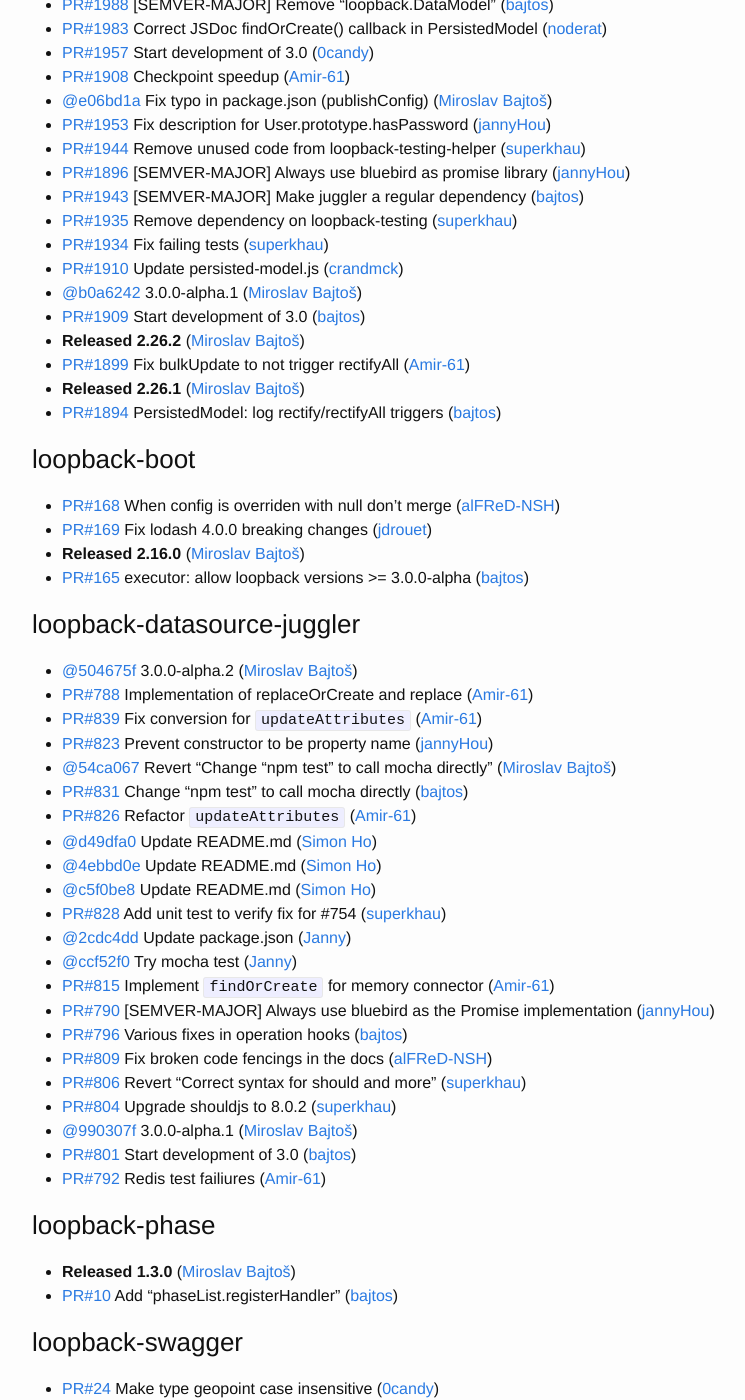
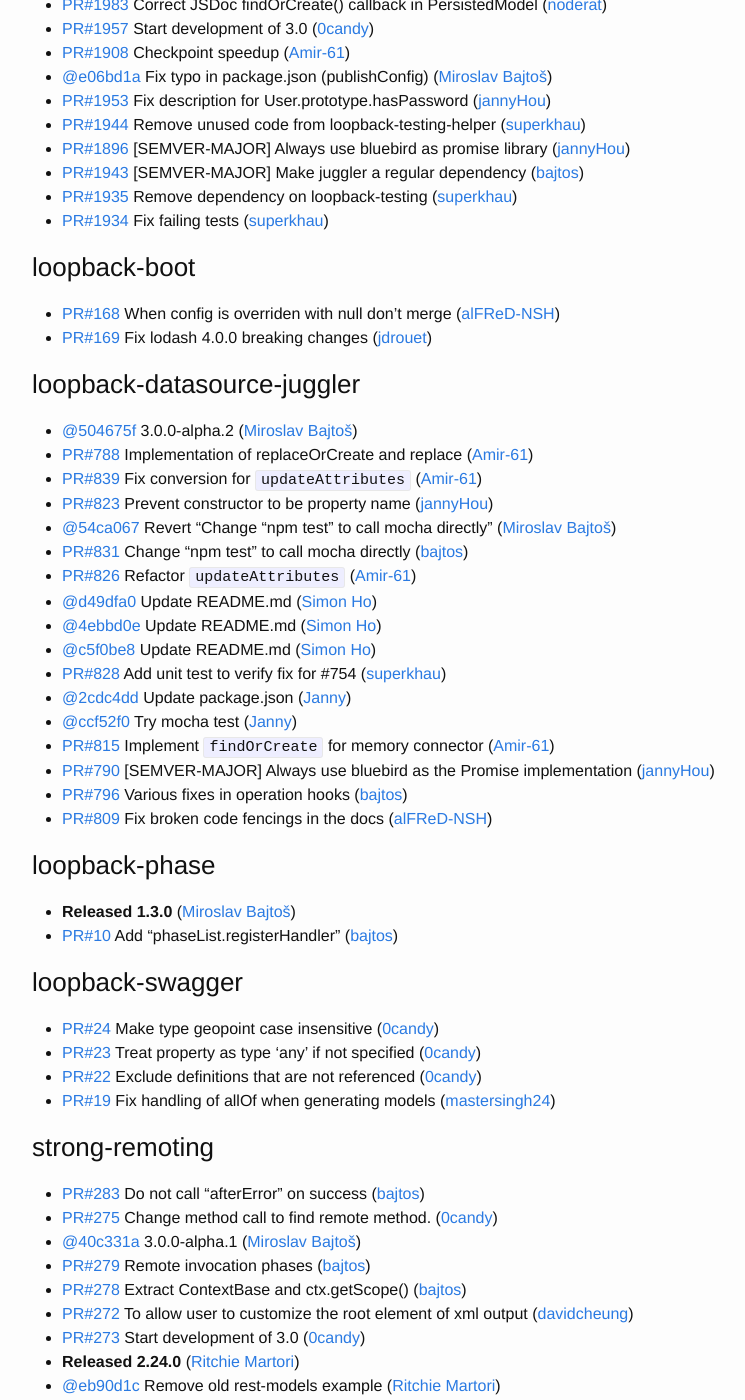
Before and after one commit to strongloop/loopback, a Jekyll site: the page built from index.md, in a window 1280 px wide and 1400 px high, scrolled down 701 px. Shown: the whole window, without its empty margins (238-983 px from the left). Built offline with Jekyll 4.4.1, drawn with Linux system fonts in a browser that asks for light colours; some of the changed text lies outside the part shown.

Commit message:
Update changelog

```diff
--- a/index.md
+++ b/index.md
@@ -13,11 +13,10 @@
  * [PR#134](https://github.com/strongloop/generator-loopback/pull/134) Fix ci timeout error. ([0candy](https://github.com/0candy))
  * [PR#121](https://github.com/strongloop/generator-loopback/pull/121) Add command line printing swagger definition to loopback ([0candy](https://github.com/0candy))
  * [PR#132](https://github.com/strongloop/generator-loopback/pull/132) Use shared function ([jannyHou](https://github.com/jannyHou))
- * [PR#130](https://github.com/strongloop/generator-loopback/pull/130) Remove slc:loopback-example ([0candy](https://github.com/0candy))
 
 
 ### loopback
- * [@0e63796](https://github.com/strongloop/loopback/commit/0e637962d5a87670180ae0b776b505531f90e4d8) Use new strong-remoting API ([Candy](https://github.com/0candy))
+ * [PR#2039](https://github.com/strongloop/loopback/pull/2039) Use new strong-remoting API ([0candy](https://github.com/0candy))
  * [@782e897](https://github.com/strongloop/loopback/commit/782e89758e8583b862f7428eac3bd5ebcf8e6ec1) test: remove forgotten console.trace logs ([Miroslav Bajtoš](https://github.com/bajtos))
  * [PR#2036](https://github.com/strongloop/loopback/pull/2036) Fix race conditions in unit tests ([bajtos](https://github.com/bajtos))
  * [PR#2035](https://github.com/strongloop/loopback/pull/2035) test: remove errant console.log from test ([rmg](https://github.com/rmg))
@@ -36,20 +35,11 @@
  * [PR#1943](https://github.com/strongloop/loopback/pull/1943) [SEMVER-MAJOR] Make juggler a regular dependency ([bajtos](https://github.com/bajtos))
  * [PR#1935](https://github.com/strongloop/loopback/pull/1935) Remove dependency on loopback-testing ([superkhau](https://github.com/superkhau))
  * [PR#1934](https://github.com/strongloop/loopback/pull/1934) Fix failing tests ([superkhau](https://github.com/superkhau))
- * [PR#1910](https://github.com/strongloop/loopback/pull/1910) Update persisted-model.js ([crandmck](https://github.com/crandmck))
- * [@b0a6242](https://github.com/strongloop/loopback/commit/b0a62422c1d83c9b748bb97b7100e8dd8d2220e0) 3.0.0-alpha.1 ([Miroslav Bajtoš](https://github.com/bajtos))
- * [PR#1909](https://github.com/strongloop/loopback/pull/1909) Start development of 3.0 ([bajtos](https://github.com/bajtos))
- * **Released 2.26.2** ([Miroslav Bajtoš](https://github.com/bajtos))
- * [PR#1899](https://github.com/strongloop/loopback/pull/1899) Fix bulkUpdate to not trigger rectifyAll  ([Amir-61](https://github.com/Amir-61))
- * **Released 2.26.1** ([Miroslav Bajtoš](https://github.com/bajtos))
- * [PR#1894](https://github.com/strongloop/loopback/pull/1894) PersistedModel: log rectify/rectifyAll triggers ([bajtos](https://github.com/bajtos))
 
 
 ### loopback-boot
  * [PR#168](https://github.com/strongloop/loopback-boot/pull/168) When config is overriden with null don't merge ([alFReD-NSH](https://github.com/alFReD-NSH))
  * [PR#169](https://github.com/strongloop/loopback-boot/pull/169) Fix lodash 4.0.0 breaking changes ([jdrouet](https://github.com/jdrouet))
- * **Released 2.16.0** ([Miroslav Bajtoš](https://github.com/bajtos))
- * [PR#165](https://github.com/strongloop/loopback-boot/pull/165) executor: allow loopback versions >= 3.0.0-alpha ([bajtos](https://github.com/bajtos))
 
 
 ### loopback-datasource-juggler
@@ -70,11 +60,6 @@
  * [PR#790](https://github.com/strongloop/loopback-datasource-juggler/pull/790) [SEMVER-MAJOR] Always use bluebird as the Promise implementation ([jannyHou](https://github.com/jannyHou))
  * [PR#796](https://github.com/strongloop/loopback-datasource-juggler/pull/796) Various fixes in operation hooks ([bajtos](https://github.com/bajtos))
  * [PR#809](https://github.com/strongloop/loopback-datasource-juggler/pull/809) Fix broken code fencings in the docs ([alFReD-NSH](https://github.com/alFReD-NSH))
- * [PR#806](https://github.com/strongloop/loopback-datasource-juggler/pull/806) Revert "Correct syntax for should and more" ([superkhau](https://github.com/superkhau))
- * [PR#804](https://github.com/strongloop/loopback-datasource-juggler/pull/804) Upgrade shouldjs to 8.0.2 ([superkhau](https://github.com/superkhau))
- * [@990307f](https://github.com/strongloop/loopback-datasource-juggler/commit/990307f3d5a5b08a49ae88b505205384312daec0) 3.0.0-alpha.1 ([Miroslav Bajtoš](https://github.com/bajtos))
- * [PR#801](https://github.com/strongloop/loopback-datasource-juggler/pull/801) Start development of 3.0 ([bajtos](https://github.com/bajtos))
- * [PR#792](https://github.com/strongloop/loopback-datasource-juggler/pull/792) Redis test failiures ([Amir-61](https://github.com/Amir-61))
 
 
 ### loopback-phase
@@ -99,11 +84,6 @@
  * [PR#273](https://github.com/strongloop/strong-remoting/pull/273) Start development of 3.0 ([0candy](https://github.com/0candy))
  * **Released 2.24.0** ([Ritchie Martori](https://github.com/ritch))
  * [@eb90d1c](https://github.com/strongloop/strong-remoting/commit/eb90d1c544144d8a5cffb8cfce1d3deca0a6125b) Remove old rest-models example ([Ritchie Martori](https://github.com/ritch))
- * **Released 2.23.2** ([Miroslav Bajtoš](https://github.com/bajtos))
- * [PR#270](https://github.com/strongloop/strong-remoting/pull/270) Retain accepted content-type with no-content ([davidcheung](https://github.com/davidcheung))
- * [PR#261](https://github.com/strongloop/strong-remoting/pull/261) Fix incorrect boolean logic on shared-method's `documented` flag. ([STRML](https://github.com/STRML))
- * **Released 2.23.1** ([Miroslav Bajtoš](https://github.com/bajtos))
- * [PR#269](https://github.com/strongloop/strong-remoting/pull/269) Revert "Refactor and rework http coercion." ([bajtos](https://github.com/bajtos))
 
 
 
@@ -112,8 +92,6 @@
 ### loopback-connector-cloudant
  * [@4798b84](https://github.com/strongloop/loopback-connector-cloudant/commit/4798b843ea501a0f0ac5bff7319827766e87c0f4) default to sorting by id, fix custom id naming, implement filter.include ([Anthony Ffrench](https://github.com/tonyffrench))
  * [@aef5672](https://github.com/strongloop/loopback-connector-cloudant/commit/aef5672d16d5d250c9ebadd9c7fa67fafad3fa14) Updates to conform with StrongLoop eslint config ([Anthony Ffrench](https://github.com/tonyffrench))
- * [@8c5e025](https://github.com/strongloop/loopback-connector-cloudant/commit/8c5e02511c22717cb098cc2108049c647df71ed7) Synchronize the configuration settings with the documentation. remove any hardcoded modelIndex (loopback__model__name) cases ([Anthony Ffrench](https://github.com/tonyffrench))
- * [@05df20f](https://github.com/strongloop/loopback-connector-cloudant/commit/05df20f5d2547f312ea1f9ce9a1040b6acc35686) Add example usage (example/example.js) ... minor fixes ([Anthony Ffrench](https://github.com/tonyffrench))
 
 
 ### loopback-connector-db2
@@ -133,20 +111,12 @@
  * [@b03d365](https://github.com/strongloop/loopback-connector-db2/commit/b03d3657b6b995b25f2f6cd07cb49dee9b65e25a) use version 0.17 of ibm_db driver ([Anthony Ffrench](https://github.com/tonyffrench))
  * [@b780bbb](https://github.com/strongloop/loopback-connector-db2/commit/b780bbbba1bc69558fbab323a5539ebc032c43d1) Retrieve the correct effected row counts for UPDATE and DELETE ([Anthony Ffrench](https://github.com/tonyffrench))
  * [@cf80635](https://github.com/strongloop/loopback-connector-db2/commit/cf806350af12ebc2cd75ac38972c474c6ac5af02) DB2 loopback connector initial commit ([Anthony Ffrench](https://github.com/tonyffrench))
- * [@6dd0688](https://github.com/strongloop/loopback-connector-db2/commit/6dd0688c9dfa0320ecb00484a6faa465c25b59bb) first commit ([Anthony Ffrench](https://github.com/tonyffrench))
 
 
 ### loopback-connector-mongodb
  * [PR#216](https://github.com/strongloop/loopback-connector-mongodb/pull/216) Upgrade should to 8.0.2 ([superkhau](https://github.com/superkhau))
  * [PR#221](https://github.com/strongloop/loopback-connector-mongodb/pull/221) Check dataSource.connecting to prevent race conditions ([fabien](https://github.com/fabien))
  * [PR#210](https://github.com/strongloop/loopback-connector-mongodb/pull/210) Use ObjectId as internal storage for id ([raymondfeng](https://github.com/raymondfeng))
- * [PR#215](https://github.com/strongloop/loopback-connector-mongodb/pull/215) Remove email from AUTHORS ([superkhau](https://github.com/superkhau))
- * [PR#214](https://github.com/strongloop/loopback-connector-mongodb/pull/214) Update description in README.md ([superkhau](https://github.com/superkhau))
- * [PR#211](https://github.com/strongloop/loopback-connector-mongodb/pull/211) Clean up package.json ([superkhau](https://github.com/superkhau))
- * [PR#213](https://github.com/strongloop/loopback-connector-mongodb/pull/213) Update AUTHORS ([superkhau](https://github.com/superkhau))
- * [PR#212](https://github.com/strongloop/loopback-connector-mongodb/pull/212) Add AUTHORS file ([superkhau](https://github.com/superkhau))
- * [PR#209](https://github.com/strongloop/loopback-connector-mongodb/pull/209) test: fix order of semver arguments ([rmg](https://github.com/rmg))
- * [@42f951c](https://github.com/strongloop/loopback-connector-mongodb/commit/42f951cdfd258c35b9488fe8bf232042b7d1150a) Add more tests for id coercion ([Raymond Feng](https://github.com/raymondfeng))
 
 
 ### loopback-connector-mssql
@@ -195,7 +165,6 @@
  * [PR#33](https://github.com/strongloop/loopback-connector-soap/pull/33) Add new example location to README.md ([superkhau](https://github.com/superkhau))
  * [PR#32](https://github.com/strongloop/loopback-connector-soap/pull/32) Remove example dir ([superkhau](https://github.com/superkhau))
  * [PR#30](https://github.com/strongloop/loopback-connector-soap/pull/30) Fix typo in readme.md ([davidcheung](https://github.com/davidcheung))
- * [PR#29](https://github.com/strongloop/loopback-connector-soap/pull/29) Changing soap invocation test to weather services ([davidcheung](https://github.com/davidcheung))
 
 
 ### loopback-connector-sqlite3
@@ -213,13 +182,6 @@
  * [PR#202](https://github.com/strongloop/loopback-sdk-angular/pull/202) Fix npm test on windows ([davidcheung](https://github.com/davidcheung))
 
 
-### loopback-sdk-angular-cli
- * **Released 2.0.1** ([Ryan Graham](https://github.com/rmg))
- * [@8e1fde3](https://github.com/strongloop/loopback-sdk-angular-cli/commit/8e1fde3b0254f93ad30cc3cf724b82c983d3edd9) remove ref to removed lb-ng-doc bin ([Ryan Graham](https://github.com/rmg))
- * **Released 2.0.0** ([Miroslav Bajtoš](https://github.com/bajtos))
- * [PR#36](https://github.com/strongloop/loopback-sdk-angular-cli/pull/36) [SEMVER-MAJOR] Remove lb-ng-doc and docular dependency ([bajtos](https://github.com/bajtos))
-
-
 ### loopback-sdk-ios
  * [PR#93](https://github.com/strongloop/loopback-sdk-ios/pull/93) Improve LBRESTAdapter repositoryWithModelName ([hideya](https://github.com/hideya))
  * [PR#83](https://github.com/strongloop/loopback-sdk-ios/pull/83) Add support for Buffer and GeoPoint data types ([hideya](https://github.com/hideya))
@@ -228,8 +190,6 @@
  * **Released 1.3.2** ([Raymond Feng](https://github.com/raymondfeng))
  * **Released 1.3.1** ([Raymond Feng](https://github.com/raymondfeng))
  * [PR#91](https://github.com/strongloop/loopback-sdk-ios/pull/91) Remove docs and docs-1.0 ([crandmck](https://github.com/crandmck))
- * [PR#85](https://github.com/strongloop/loopback-sdk-ios/pull/85) Added resetPasswordWithEmail to trigger reset of the users password ([kgoedecke](https://github.com/kgoedecke))
- * [PR#87](https://github.com/strongloop/loopback-sdk-ios/pull/87) Fix swift compatibility issue when init'ing a repo ([hideya](https://github.com/hideya))
 
 
 
@@ -259,5 +219,3 @@
 ### loopback-component-storage
  * [PR#109](https://github.com/strongloop/loopback-component-storage/pull/109) Migrate examples ([superkhau](https://github.com/superkhau))
  * [PR#102](https://github.com/strongloop/loopback-component-storage/pull/102) Expose originalFilename when getFilename is called ([sanosom](https://github.com/sanosom))
- * [@24cd1a6](https://github.com/strongloop/loopback-component-storage/commit/24cd1a619e33ed1882f6ea818e3e2bd450d51d62) Remove test file ([Raymond Feng](https://github.com/raymondfeng))
- * [@685db48](https://github.com/strongloop/loopback-component-storage/commit/685db4819d972c07c45d58a1774f76dbdf95554d) Replace image ([Raymond Feng](https://github.com/raymondfeng))
```
Also changed, not shown: other parts of index.md (+1 -1 lines).
